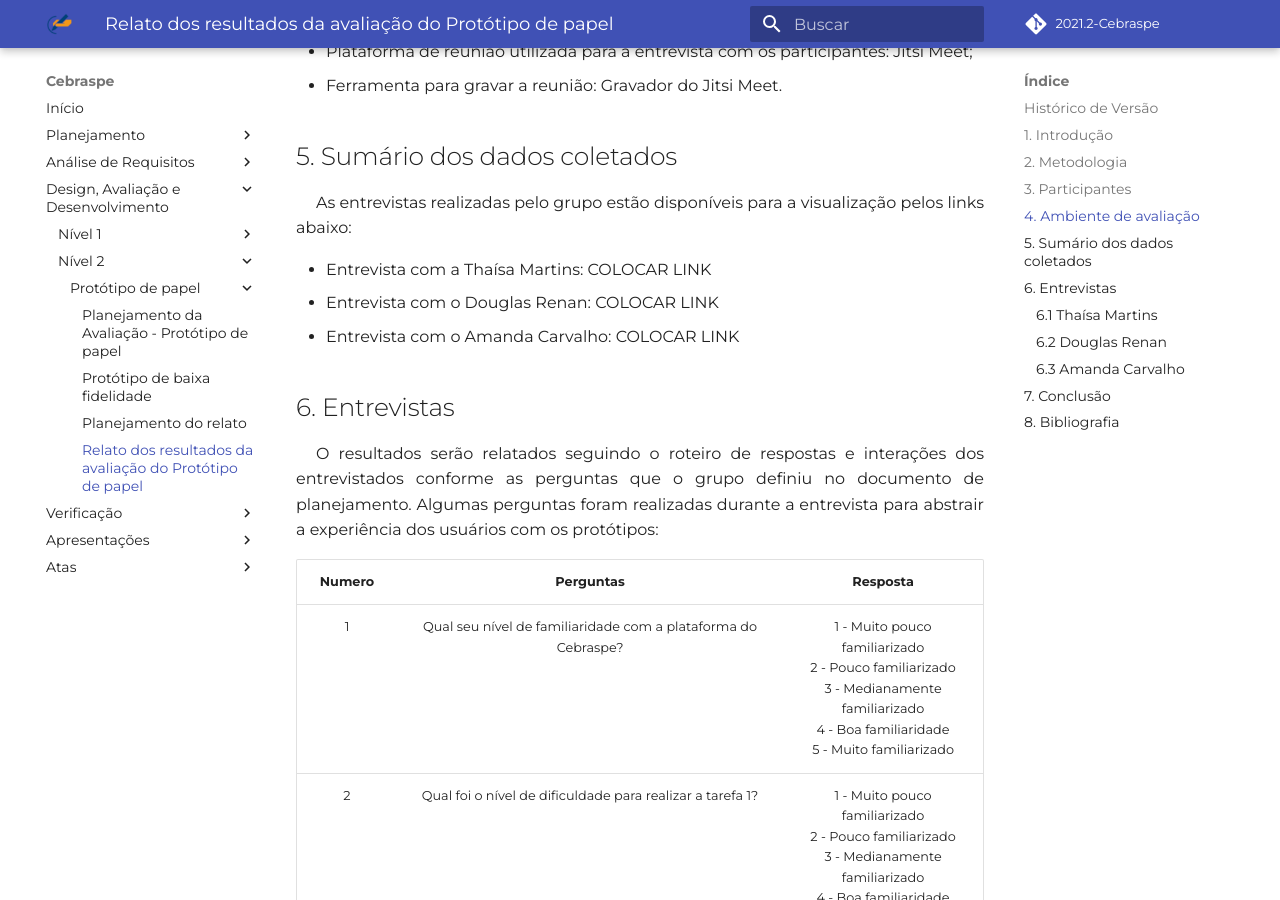
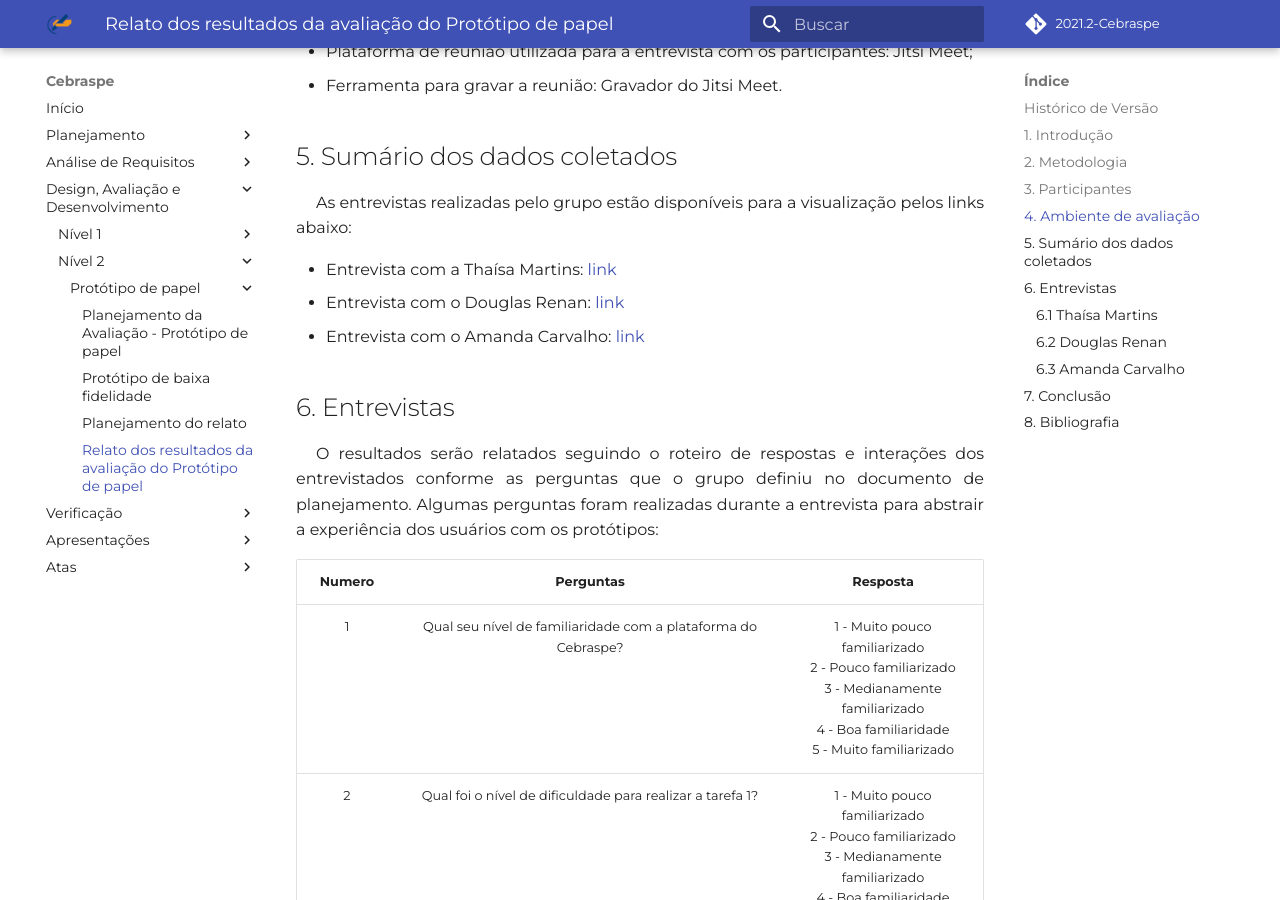
Before and after one commit to Interacao-Humano-Computador/2021.2-Cebraspe, an MkDocs documentation site: the page built from docs/Avaliação_desenvolvimento/Nivel2/relato_resultados.md, in a window 1280 px wide and 900 px high, scrolled down 1800 px. Built offline with MkDocs 1.6.1 and Material for MkDocs 9.7.7, drawn with Linux system fonts in a browser that asks for light colours; some web fonts are replaced; comment, search, counter and statistics services are not loaded.

Commit message:
#41 - att documento

```diff
--- a/docs/Avaliação_desenvolvimento/Nivel2/relato_resultados.md
+++ b/docs/Avaliação_desenvolvimento/Nivel2/relato_resultados.md
@@ -43,9 +43,9 @@
 <p style="text-indent: 20px; text-align: justify">
 As entrevistas realizadas pelo grupo estão disponíveis para a visualização pelos links abaixo:</p>
 
-- Entrevista com a Thaísa Martins: COLOCAR LINK
-- Entrevista com o Douglas Renan: COLOCAR LINK
-- Entrevista com o Amanda Carvalho: COLOCAR LINK
+- Entrevista com a Thaísa Martins: <a href="https://youtu.be/5boHatrO1So">link</a>
+- Entrevista com o Douglas Renan: <a href="https://youtu.be/ltrGLzrgPm0">link</a>
+- Entrevista com o Amanda Carvalho: <a href="https://youtu.be/8131NcAfmug">link</a>
 
 ## 6. Entrevistas
 
@@ -65,29 +65,17 @@
 
 ### 6.1 Thaísa Martins
 
-<center>
-<iframe width="560" height="315" src="https://youtu.be/5boHatrO1So" title="YouTube video player" frameborder="0" allow="accelerometer; autoplay; clipboard-write; encrypted-media; gyroscope; picture-in-picture" allowfullscreen></iframe>
-</center>
-
 <p style="text-indent: 20px; text-align: justify">
 A participante Thaisa realizou as duas tarefas de forma rápida e precisa, sem muitas dúvidas nos caminhos que percorreu. Ela citou que já havia acessado a plataforma anteriormente, mas que fazia um certo tempo que não mexia. Para as respostas das perguntas que a foram direcionadas, avaliou em '4' o nível de familiaridade com a plataforma cebraspe, em '2' o nível de dificuldade para realizar a Tarefa 1 e em '1' para realizar a tarefa 2. Ademais, respondeu que não cometeu erros ou teve dúvidas em realizar quaisquer das tarefas. A voluntária também não viu necessidade de observações adicionais alegando que o protótipo estava bem intuitivo.
 </p>
 
 ### 6.2 Douglas Renan
 
-<center>
-<iframe width="560" height="315" src="https://youtu.be/ltrGLzrgPm0" title="YouTube video player" frameborder="0" allow="accelerometer; autoplay; clipboard-write; encrypted-media; gyroscope; picture-in-picture" allowfullscreen></iframe>
-</center>
-
 <p style="text-indent: 20px; text-align: justify">
 O participante Douglas realizou as duas tarefas de forma rápida e precisa, sem muitas dúvidas nos caminhos que percorreu. Ele citou que já havia acessado a plataforma anteriormente e tinha uma boa percepção do site. Para as respostas das perguntas que o foram direcionadas, avaliou em '3' o nível de familiaridade com a plataforma cebraspe, em '1' o nível de dificuldade para realizar a Tarefa 1 e em '1' para realizar a tarefa 2. Ademais, respondeu que não cometeu erros ou teve dúvidas em realizar quaisquer das tarefas. O participante optou por não fazer comentários a parte por achar que o protótipo estava completo e intuitivo.
 </p>
 
 ### 6.3 Amanda Carvalho
-
-<center>
-<iframe width="853" height="480" src="https://youtu.be/8131NcAfmug"  allowfullscreen></iframe>
-</center>
 
 <p style="text-indent: 20px; text-align: justify">
 A participante Amanda realizou as duas tarefas de forma rápida e precisa, sem muitas dúvidas nos caminhos que percorreu. Ela citou que já havia acessado a plataforma anteriormente e tinha uma boa percepção do site. Para as respostas das perguntas que a foram direcionadas, avaliou em '5' o nível de familiaridade com a plataforma cebraspe, em '1' o nível de dificuldade para realizar a Tarefa 1 e em '1' para realizar a tarefa 2. Ademais, respondeu que não cometeu erros ou teve dúvidas em realizar quaisquer das tarefas. A prticipante optou por não realizar observações adicionais por alegar que o protótipo estava coerente e preciso.
```
